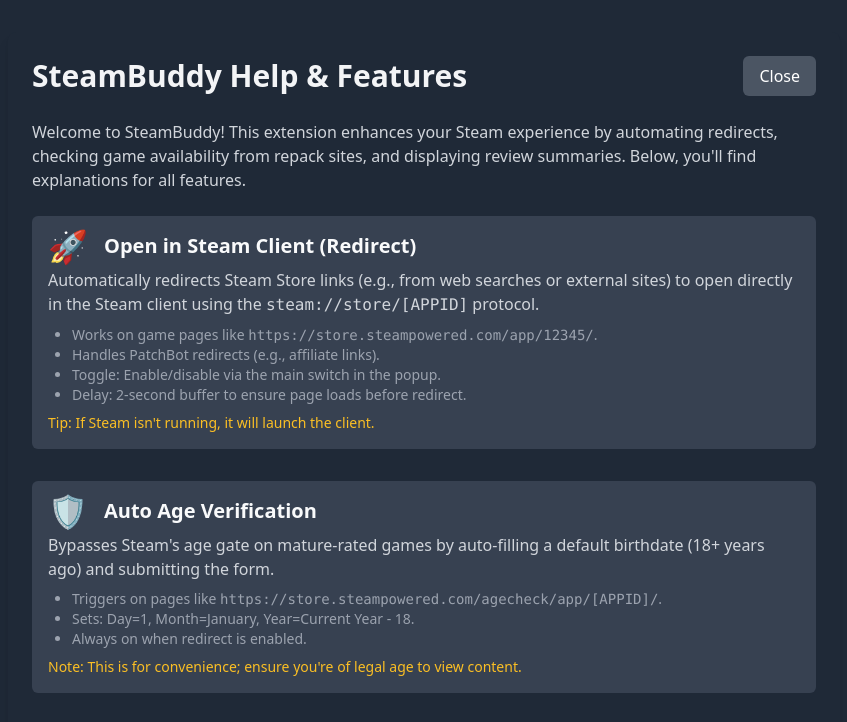
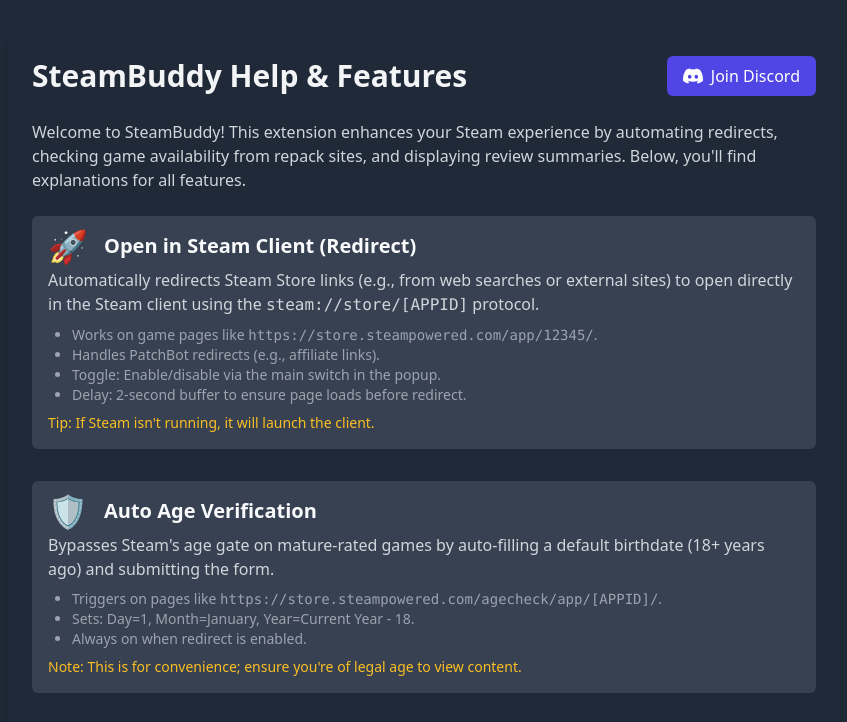
Before and after one commit to SimpliAj-Shadow/FG-Gamelist, a plain HTML site: page index.html in a window 1280 px wide. Shown: the top 722 px of the page, without its empty margins (216-1063 px from the left). Drawn offline with nearby package versions, Linux system fonts and the light colour scheme.

Commit message:
Update index.html

```diff
--- a/index.html
+++ b/index.html
@@ -15,7 +15,14 @@
   <div class="bg-gray-800 rounded-lg shadow-lg p-6">
     <div class="flex items-center mb-6">
       <h1 class="text-3xl font-bold text-gray-100">SteamBuddy Help & Features</h1>
-      <button onclick="window.close()" class="ml-auto bg-gray-600 hover:bg-gray-700 text-white px-4 py-2 rounded-md">Close</button>
+      <div class="ml-auto flex space-x-2">
+        <a href="https://discord.gg/VXhStGKrWu" target="_blank" class="bg-indigo-600 hover:bg-indigo-700 text-white px-4 py-2 rounded-md flex items-center">
+          <svg class="w-5 h-5 mr-2" fill="currentColor" viewBox="0 0 24 24" xmlns="http://www.w3.org/2000/svg">
+            <path d="M20.317 4.37a19.791 19.791 0 0 0-4.885-1.515.074.074 0 0 0-.079.037c-.21.375-.444.864-.608 1.25a18.27 18.27 0 0 0-5.487 0c-.164-.386-.398-.875-.608-1.25a.074.074 0 0 0-.078-.037 19.736 19.736 0 0 0-4.885 1.515.07.07 0 0 0-.032.027C.533 9.045-.319 13.579.099 18.057a.082.082 0 0 0 .031.057 19.9 19.9 0 0 0 5.993 3.03.078.078 0 0 0 .084-.028c.462-.63.874-1.295 1.226-1.994a.076.076 0 0 0-.041-.106 13.107 13.107 0 0 1-1.872-.892.077.077 0 0 1-.008-.134 10.44 10.44 0 0 0 .372-.292.074.074 0 0 1 .077-.01c3.928 1.793 8.18 1.793 12.062 0a.074.074 0 0 1 .078.01c.12.098.246.198.373.292a.077.077 0 0 1-.006.134 13.257 13.257 0 0 1-1.872.892.077.077 0 0 0-.041.107c.36.698.772 1.363 1.225 1.993a.076.076 0 0 0 .084.028 19.839 19.839 0 0 0 6.002-3.03.077.077 0 0 0 .032-.054c.5-5.177-.838-9.674-3.549-13.66a.061.061 0 0 0-.031-.028zM8.02 15.33c-1.183 0-2.157-1.085-2.157-2.419 0-1.333.956-2.419 2.157-2.419 1.21 0 2.176 1.096 2.157 2.42 0 1.333-.956 2.418-2.157 2.418zm7.975 0c-1.183 0-2.157-1.085-2.157-2.419 0-1.333.955-2.419 2.157-2.419 1.21 0 2.176 1.096 2.157 2.42 0 1.333-.946 2.418-2.157 2.418z"/>
+          </svg>
+          Join Discord
+        </a>
+      </div>
     </div>
 
     <p class="text-gray-300 mb-6">Welcome to SteamBuddy! This extension enhances your Steam experience by automating redirects, checking game availability from repack sites, and displaying review summaries. Below, you'll find explanations for all features.</p>
```
